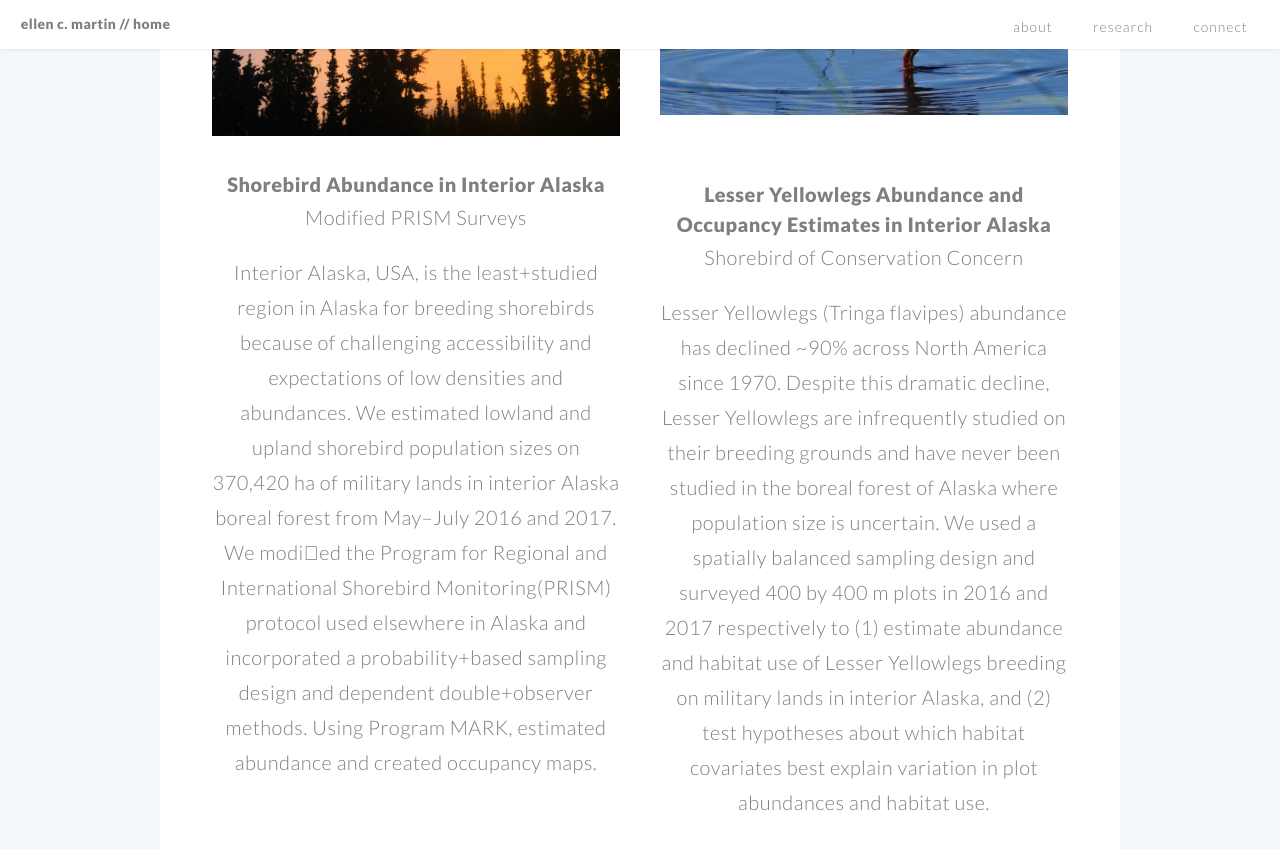
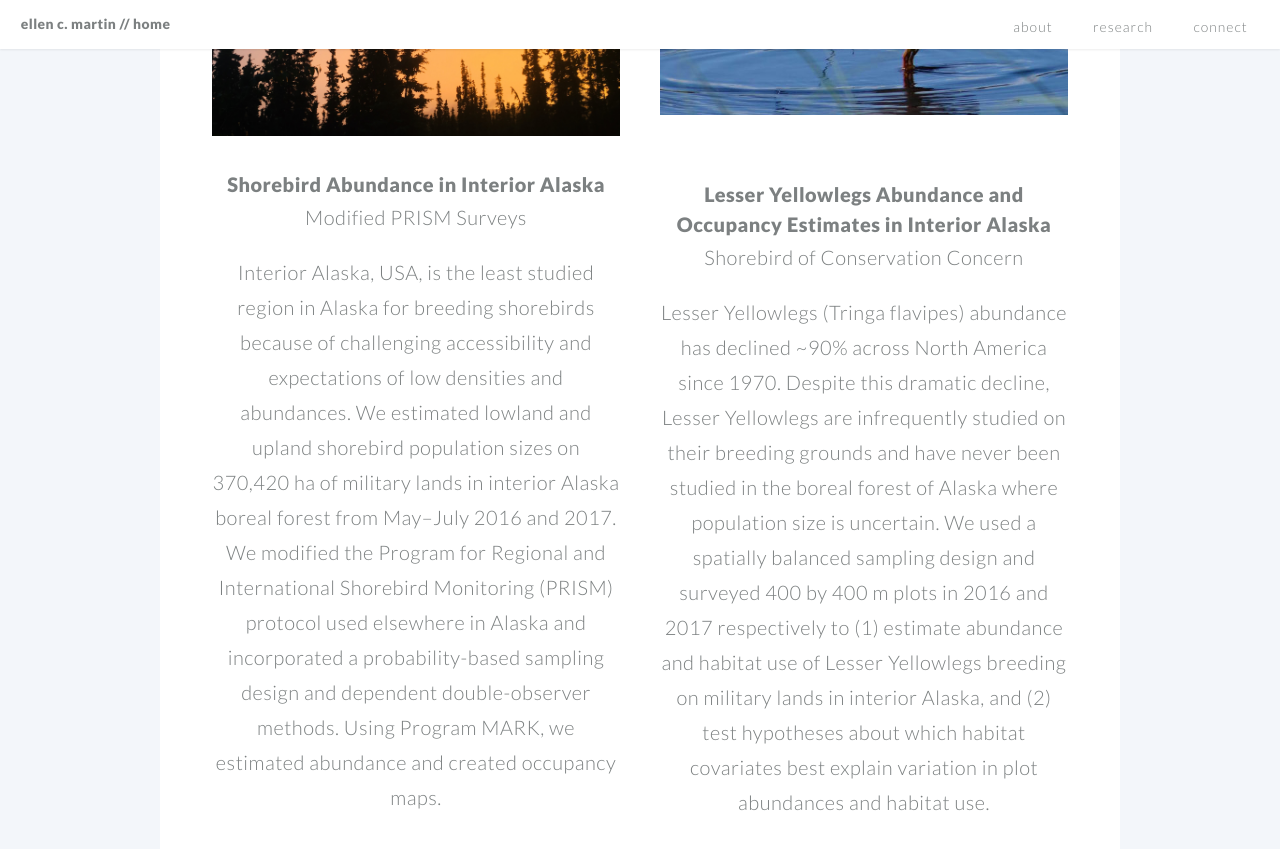
Before and after one commit to EllenCMartin/EllenCMartin.github.io, a Jekyll site: the page built from index.md, in a window 1280 px wide and 900 px high, scrolled down 4837 px. Shown: the top 849 px of the window. Built offline with Jekyll 4.4.1, drawn with Linux system fonts in a browser that asks for light colours.

Commit message:
Update ms1.html

```diff
--- a/_includes/ms1.html
+++ b/_includes/ms1.html
@@ -1,6 +1,6 @@
 <h1><a href="#">Shorebird Abundance in Interior Alaska</a></h1>
 <h2>Modified PRISM Surveys<h2>
-<p>Interior Alaska, USA, is the least+studied region in Alaska for breeding shorebirds because of challenging accessibility and expectations of low densities and abundances.
+<p>Interior Alaska, USA, is the least studied region in Alaska for breeding shorebirds because of challenging accessibility and expectations of low densities and abundances.
   We estimated lowland and upland shorebird population sizes on 370,420 ha of military lands in interior Alaska boreal forest from May–July 2016 and 2017.
-  We modied the Program for Regional and International Shorebird Monitoring(PRISM) protocol used elsewhere in Alaska and incorporated a probability+based sampling
-  design and dependent double+observer methods. Using Program MARK, estimated abundance and created occupancy maps. </p>
+  We modified the Program for Regional and International Shorebird Monitoring (PRISM) protocol used elsewhere in Alaska and incorporated a probability-based sampling
+  design and dependent double-observer methods. Using Program MARK, we estimated abundance and created occupancy maps. </p>
```
